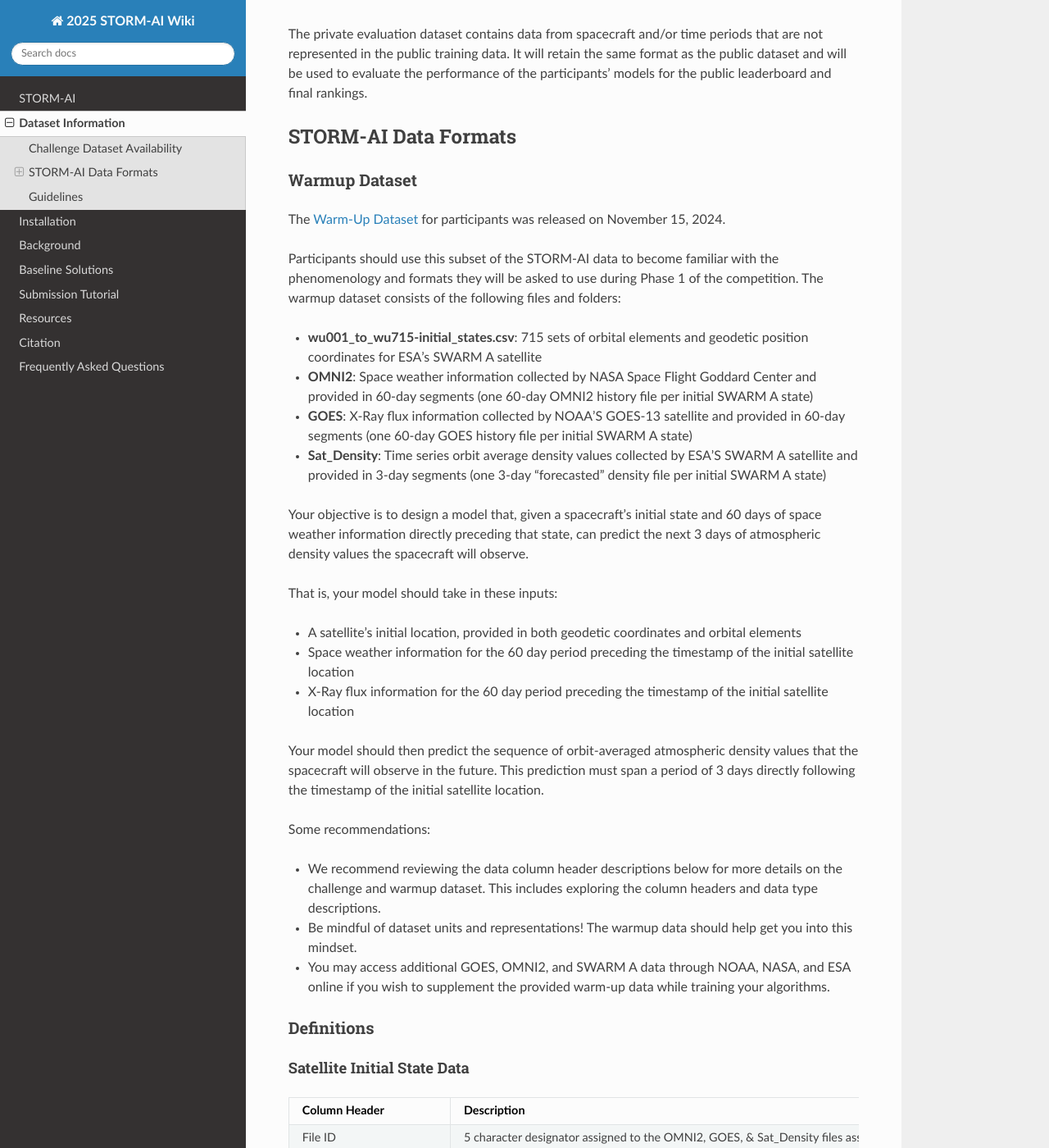
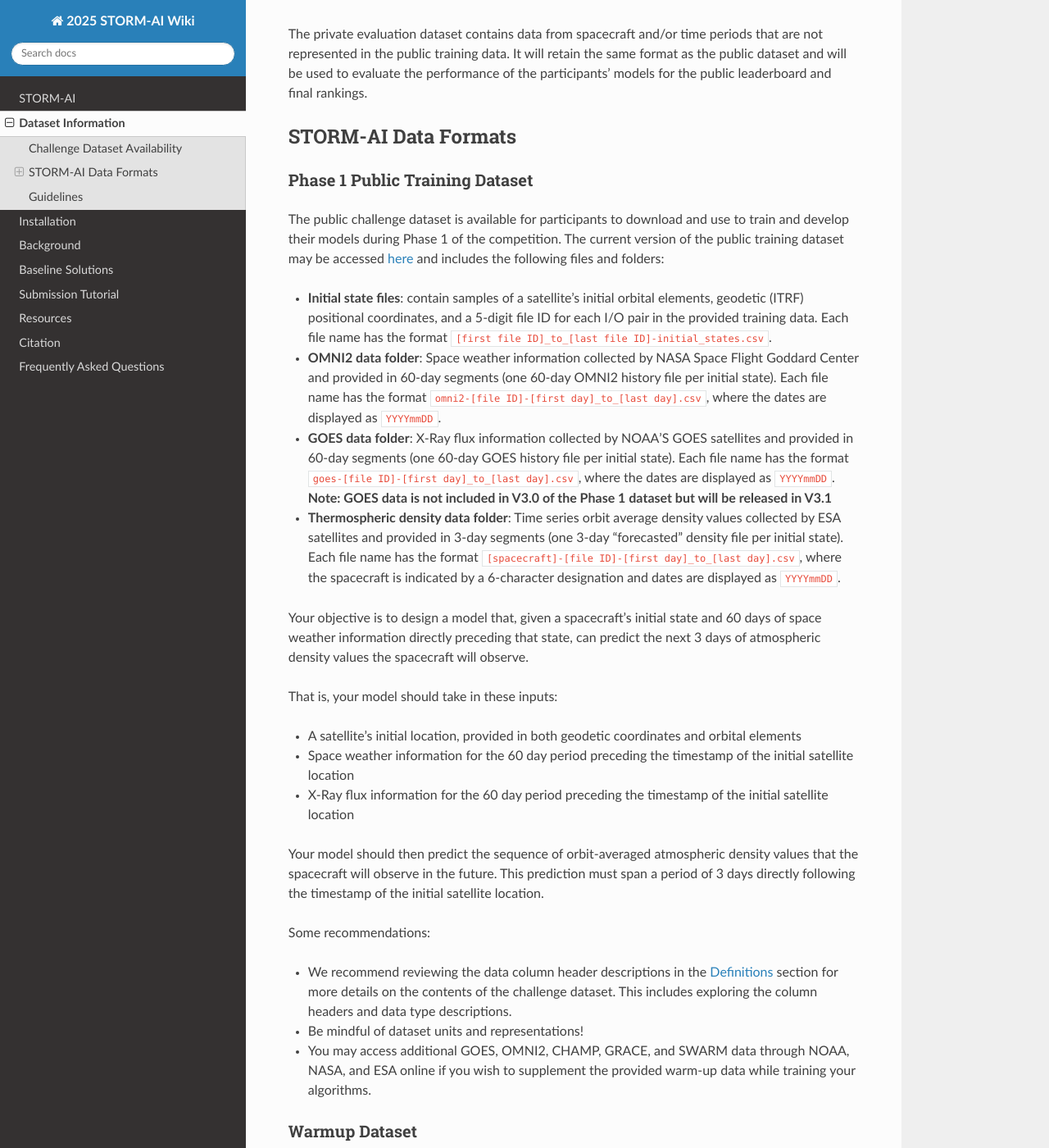
Before and after one commit to olgupila/STORM-AI-devkit-2025, a Sphinx documentation site: the page built from docs/dataset.md, in a window 1280 px wide and 1400 px high, scrolled down 440 px. Shown: the whole window at 82% size. Built offline with Sphinx 7.4.7 and the Read the Docs theme 3.1.0, drawn with Linux system fonts in a browser that asks for light colours; pages that are not in the unit, such as notebooks, are missing from menus; some of the changed text lies outside the part shown.

```diff
--- a/docs/dataset.md
+++ b/docs/dataset.md
@@ -17,15 +17,13 @@ The private evaluation dataset contains data from spacecraft and/or time periods
 
 ## STORM-AI Data Formats
 
-### Warmup Dataset
+### Phase 1 Public Training Dataset
 
-The <a href="https://www.dropbox.com/scl/fo/nz1j92xpr6eet3fa5mx5i/ADMYs2zfr3dvxJ-FFd5dmM8?rlkey=tem27v1d2raf2nnlcq6cd49ev&st=sty6ggo3&dl=0)">Warm-Up Dataset</a> for participants was released on November 15, 2024.
-
-Participants should use this subset of the STORM-AI data to become familiar with the phenomenology and formats they will be asked to use during Phase 1 of the competition. The warmup dataset consists of the following files and folders:
-* <b>wu001_to_wu715-initial_states.csv</b>: 715 sets of orbital elements and geodetic position coordinates for ESA's SWARM A satellite
-* <b>OMNI2</b>: Space weather information collected by NASA Space Flight Goddard Center and provided in 60-day segments (one 60-day OMNI2 history file per initial SWARM A state)
-* <b>GOES</b>: X-Ray flux information collected by NOAA'S GOES-13 satellite and provided in 60-day segments (one 60-day GOES history file per initial SWARM A state)
-* <b>Sat_Density</b>: Time series orbit average density values collected by ESA'S SWARM A satellite and provided in 3-day segments (one 3-day "forecasted" density file per initial SWARM A state)
+The public challenge dataset is available for participants to download and use to train and develop their models during Phase 1 of the competition. The current version of the public training dataset may be accessed <a href="https://www.dropbox.com/scl/fo/ilxkfy9yla0z2ea97tfqv/AB9lngJ2yHvf9t5h2oQXaDc?rlkey=iju8q5b1kxol78kbt0b9tcfz3&st=j7f0mcc3&dl=0">here</a> and includes the following files and folders:
+* <b>Initial state files</b>: contain samples of a satellite's initial orbital elements, geodetic (ITRF) positional coordinates, and a 5-digit file ID for each I/O pair in the provided training data. Each file name has the format `[first file ID]_to_[last file ID]-initial_states.csv`.
+* <b>OMNI2 data folder</b>: Space weather information collected by NASA Space Flight Goddard Center and provided in 60-day segments (one 60-day OMNI2 history file per initial state). Each file name has the format `omni2-[file ID]-[first day]_to_[last day].csv`, where the dates are displayed as `YYYYmmDD`.
+* <b>GOES data folder</b>: X-Ray flux information collected by NOAA'S GOES satellites and provided in 60-day segments (one 60-day GOES history file per initial state). Each file name has the format `goes-[file ID]-[first day]_to_[last day].csv`, where the dates are displayed as `YYYYmmDD`. **Note: GOES data is not included in V3.0 of the Phase 1 dataset but will be released in V3.1**
+* <b>Thermospheric density data folder</b>: Time series orbit average density values collected by ESA satellites and provided in 3-day segments (one 3-day "forecasted" density file per initial state). Each file name has the format `[spacecraft]-[file ID]-[first day]_to_[last day].csv`, where the spacecraft is indicated by a 6-character designation and dates are displayed as `YYYYmmDD`.
 
 Your objective is to design a model that, given a spacecraft's initial state and 60 days of space weather information directly preceding that state, can predict the next 3 days of atmospheric density values the spacecraft will observe.
 
@@ -37,13 +35,23 @@ That is, your model should take in these inputs:
 Your model should then predict the sequence of orbit-averaged atmospheric density values that the spacecraft will observe in the future. This prediction must span a period of 3 days directly following the timestamp of the initial satellite location.
 
 Some recommendations:
-* We recommend reviewing the data column header descriptions below for more details on the challenge and warmup dataset. This includes exploring the column headers and data type descriptions.
-* Be mindful of dataset units and representations! The warmup data should help get you into this mindset.
-* You may access additional GOES, OMNI2, and SWARM A data through NOAA, NASA, and ESA online if you wish to supplement the provided warm-up data while training your algorithms.
+* We recommend reviewing the data column header descriptions in the [Definitions](https://2025-ai-challenge.readthedocs.io/en/latest/dataset.html#definitions) section for more details on the contents of the challenge dataset. This includes exploring the column headers and data type descriptions.
+* Be mindful of dataset units and representations!
+* You may access additional GOES, OMNI2, CHAMP, GRACE, and SWARM data through NOAA, NASA, and ESA online if you wish to supplement the provided warm-up data while training your algorithms.
+
+### Warmup Dataset
+
+The <a href="https://www.dropbox.com/scl/fo/nz1j92xpr6eet3fa5mx5i/ADMYs2zfr3dvxJ-FFd5dmM8?rlkey=tem27v1d2raf2nnlcq6cd49ev&st=sty6ggo3&dl=0)">warm-up dataset</a> was released to participants on November 15, 2024.
+
+Participants should use this subset of the STORM-AI data to become familiar with the phenomenology and formats they will be asked to use during Phase 1 of the competition. The warmup dataset consists of the following files and folders:
+* <b>wu001_to_wu715-initial_states.csv</b>: 715 sets of orbital elements and geodetic position coordinates for ESA's SWARM A satellite
+* <b>OMNI2</b>: Space weather information collected by NASA Space Flight Goddard Center and provided in 60-day segments (one 60-day OMNI2 history file per initial SWARM A state)
+* <b>GOES</b>: X-Ray flux information collected by NOAA'S GOES-13 satellite and provided in 60-day segments (one 60-day GOES history file per initial SWARM A state)
+* <b>Sat_Density</b>: Time series orbit average density values collected by ESA'S SWARM A satellite and provided in 3-day segments (one 3-day "forecasted" density file per initial SWARM A state)
 
 ### Definitions
 
-#### Satellite Initial State Data
+#### Spacecraft Initial State Data
 | Column Header  | Description |
 | ------------- | ------------- |
 | File ID  | 5 character designator assigned to the OMNI2, GOES, & Sat_Density files associated with the initial satellite state |
@@ -131,14 +139,14 @@ Some recommendations:
 | xrsb_flux                | Flux measured in the XRS-B sensor, represents solar hard X-ray emissions. |
 | xrsb_flux_observed       | Observed flux in the XRS-B sensor, including all raw measurement data without corrections.         |
 | xrsb_flux_electrons      | Estimated contribution of electron flux in the XRS-B sensor measurements.      |
-| xrsa_flag                | Quality flag for XRS-A data. Binary indicator: 0 for valid data, 1 for flagged or questionable data. |
-| xrsb_flag                | Quality flag for XRS-B data. Binary indicator: 0 for valid data, 1 for flagged or questionable data. |
+| xrsa_flag                | Quality flag for XRS-A data.                                                                       |
+| xrsb_flag                | Quality flag for XRS-B data.                                                                       |
 | xrsa_num                 | Number of valid data points in the XRS-A dataset during the study period.                          |
 | xrsb_num                 | Number of valid data points in the XRS-B dataset during the study period.                          |
 | xrsa_flag_excluded       | Indicates whether specific XRS-A data points are excluded based on quality checks. Binary flag.    |
 | xrsb_flag_excluded       | Indicates whether specific XRS-B data points are excluded based on quality checks. Binary flag.    |
 
-#### SWARM A Atmospheric Density Data
+#### Spacecraft Atmospheric Density Data
 | Column Header  | Description |
 | ------------- | ------------- |
 | Timestamp  | Datetime-like timestamp of observation. |
@@ -151,6 +159,7 @@ Some recommendations:
 | V1.0     | 2024-11-15      | OMNI2 and SWARM A data shared in 3 files (OMNI2, SWARM A POD, SWARM A DNS) for 2014-2019              |
 | V1.1     | 2024-11-20      | Added GOES East inputs for 2014-2019                                                                  |
 | V2.0     | 2024-12-11      | Reorganized OMNI2, GOES & SWARM data into multiple files (1 of each type per initial satellite state) |
+| V3.0     | 2024-12-17      | Added remaining Phase 1 dataset without GOES inputs                                                   |
 
 ## Guidelines
 
```
